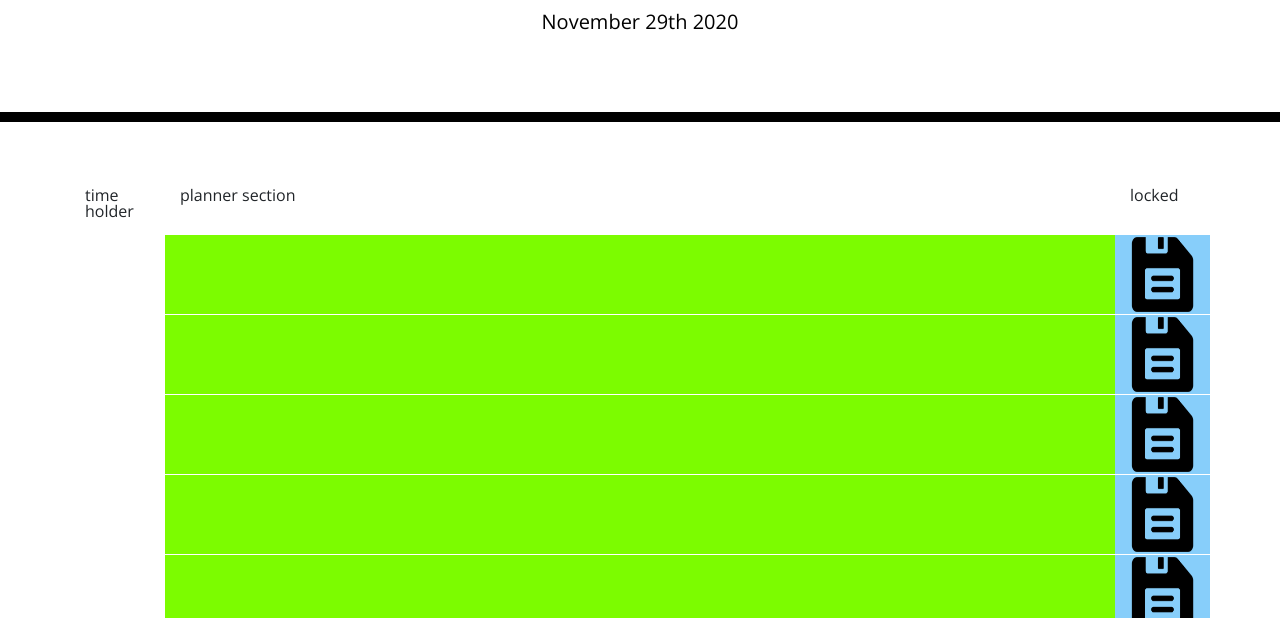
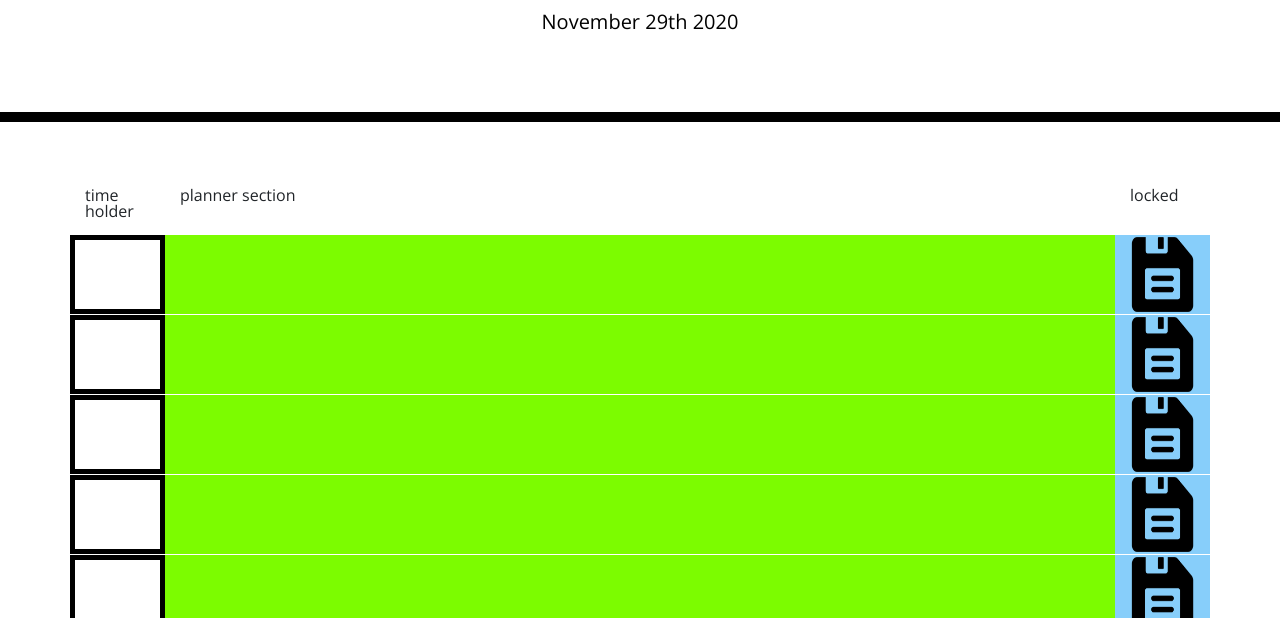
Before and after one commit to mhowe21/calendar-application, a plain HTML site: page index.html in a window 1280 px wide. Shown: the part 182-800 px from the top of the page. Drawn offline with nearby package versions, Linux system fonts and the light colour scheme.

Commit message:
comments

```diff
--- a/assessts/script.js
+++ b/assessts/script.js
@@ -12,9 +12,10 @@ function containerDraw() {
         let row = $('<div class="row"></div>')
         $("#calendar-container").append(row)
 
-        $(row).append('<div class="col-1"></div>')
-        $(row).append('<div class="col-10 future-times"></div>')
-        $(row).append('<div class="col-1 save-items"></div>')
+        let timeBox = $(row).append('<div class="col-1 time-box"></div>')
+        let eventBox = $(row).append('<div class="col-10 future-times"></div>')
+        //let eventBoxInput = $(eventBox).append('<input type="text class="inputtext">')
+        let saveBox = $(row).append('<div class="col-1 save-items"></div>')
     }
 
 
--- a/assessts/style.css
+++ b/assessts/style.css
@@ -78,3 +78,7 @@ textarea{
   background-color: lightskyblue;
   content:url(/assessts/saveIcon.png);
 }
+
+.time-box {
+  border: 5px solid black;
+}
```
